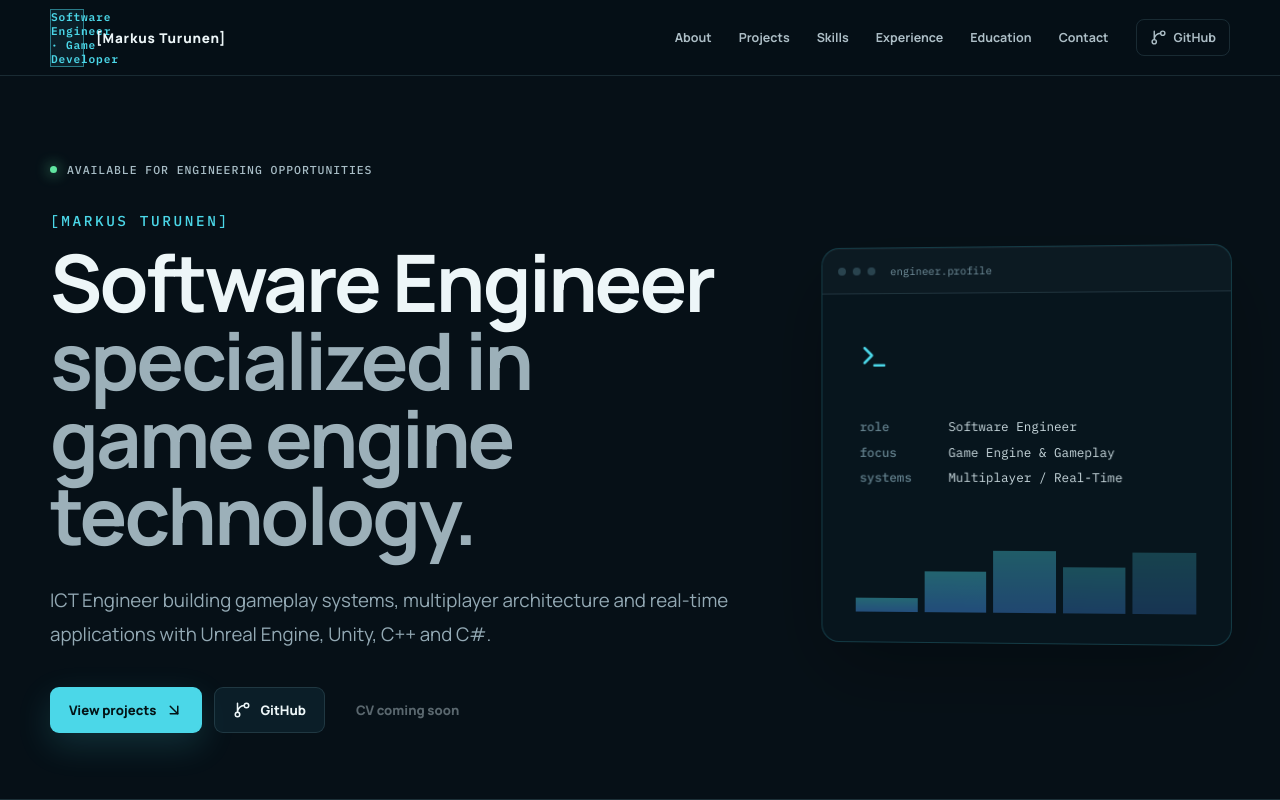
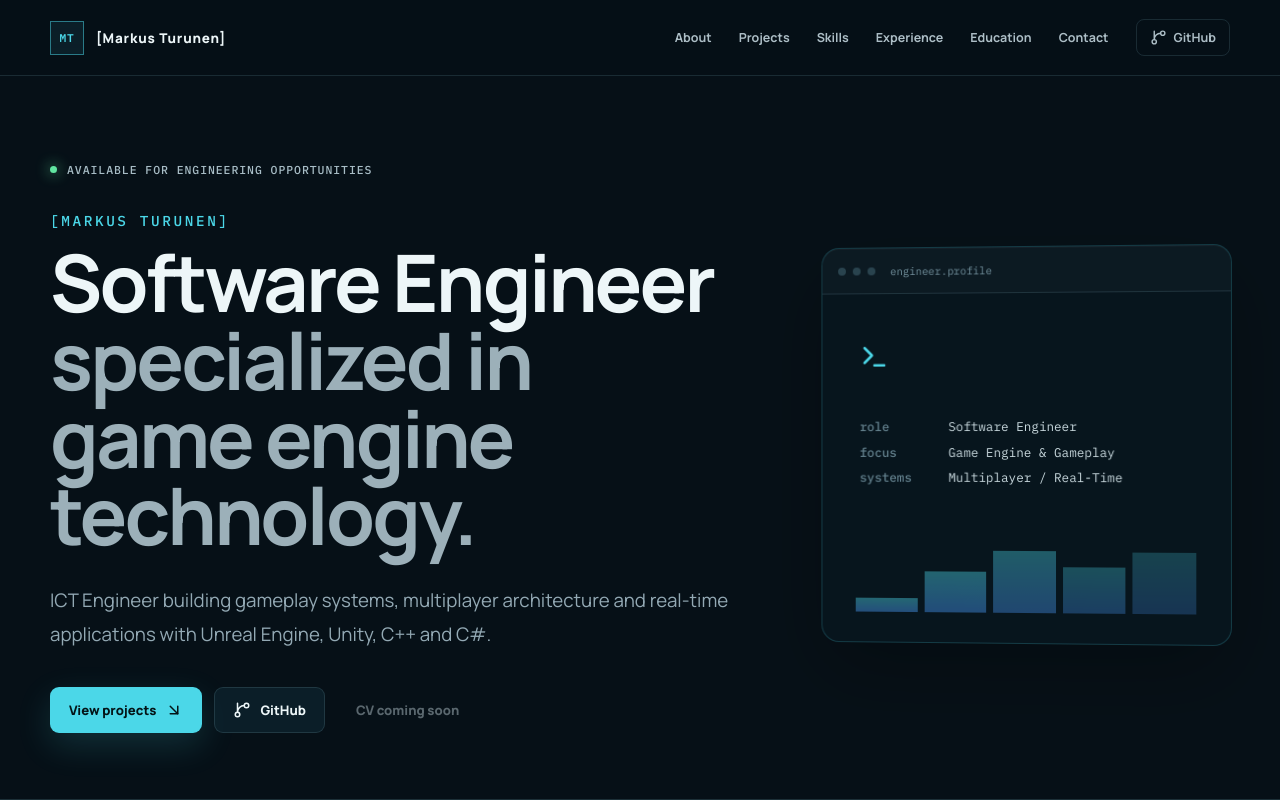
Before and after one commit to Make4T/portfolio, a React (Vite) app: page / in a window 1280 px wide. Shown: the top 800 px of the page. Built offline with nearby package versions, Linux system fonts and the light colour scheme.

Commit message:
changes to site.ts

```diff
--- a/src/data/site.ts
+++ b/src/data/site.ts
@@ -4,7 +4,7 @@
 // painikkeen "coming soon" -tilassa eikä vie kävijää rikkinäiselle sivulle.
 export const site = {
   name: "[Markus Turunen]", // Sivustolla näkyvä nimi.
-    initials: "Software Engineer · Game Developer", // Logon kaksi kirjainta, esimerkiksi "MT".
+    initials: "MT", // Logon kaksi kirjainta, esimerkiksi "MT".
   github: "", // Esim. "https://github.com/Make4T"
   linkedin: "", // Esim. "https://www.linkedin.com/in/kayttajanimi/"
   email: "", // Esim. "etunimi.sukunimi@email.com"
```
